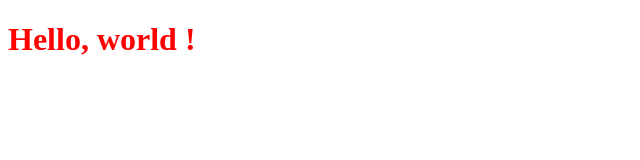
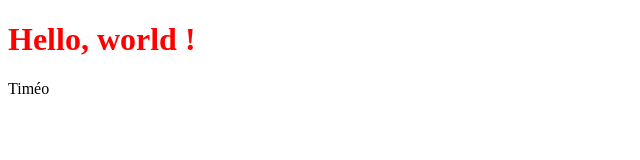
Before and after one commit to TimeoDoom/site_jo_2024, a plain HTML site: page index.html in a window 1280 px wide. Shown: the full height of the page, 0-640 px from the left. Drawn offline with Linux system fonts and the light colour scheme.

Commit message:
page tiù

```diff
--- a/index.html
+++ b/index.html
@@ -8,5 +8,6 @@
   </head>
   <body>
     <h1>Hello, world !</h1>
+    <p>Timéo</p>
   </body>
 </html>
```
